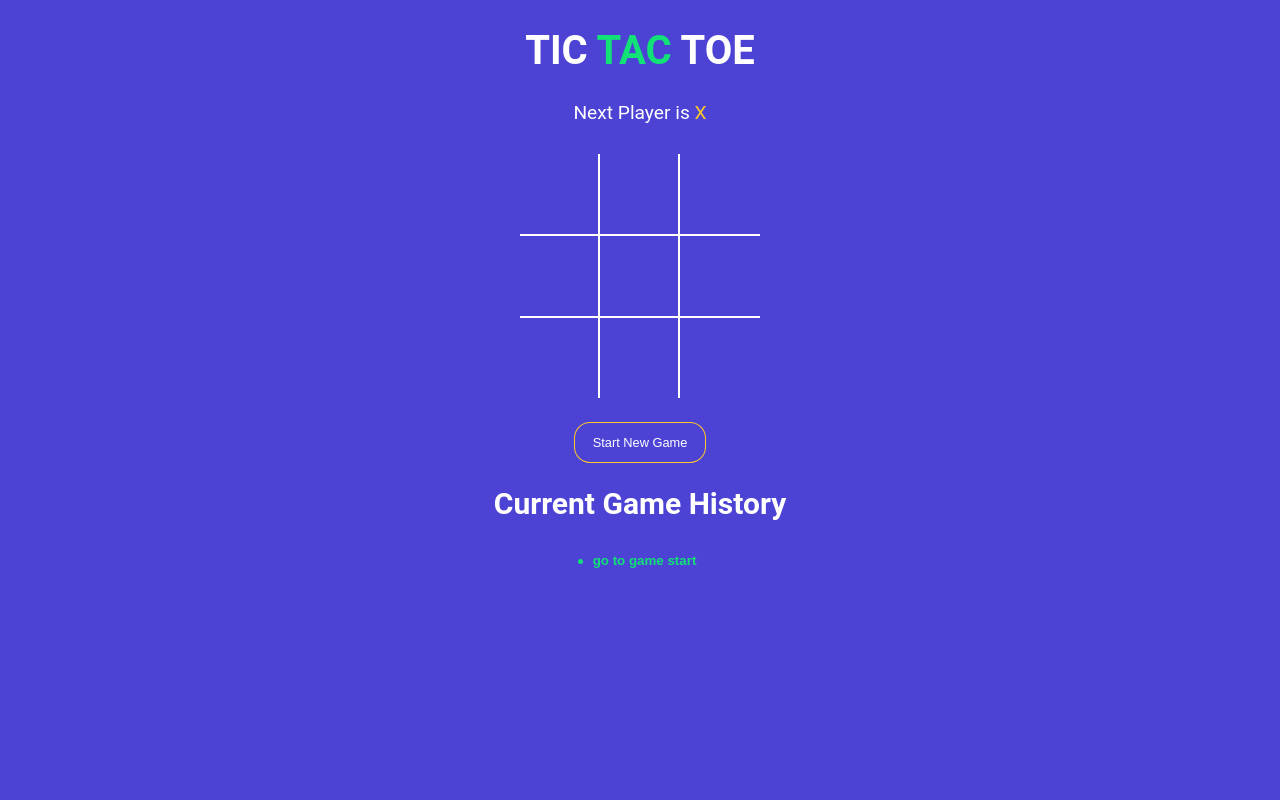
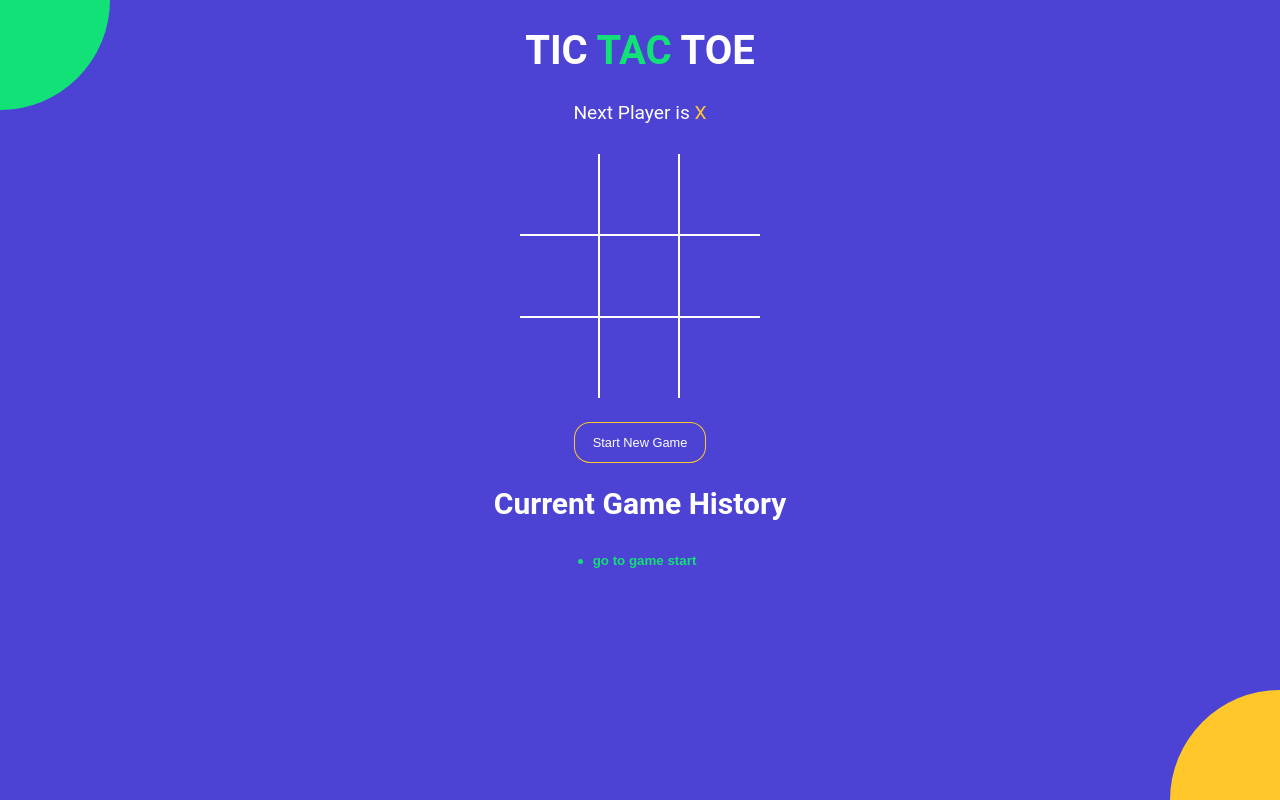
Before and after one commit to Kinuganjhu/Test, a React (Vite) app: page / in a window 1280 px wide. Built offline with nearby package versions, Linux system fonts and the light colour scheme.

Commit message:
Update App.jsx

```diff
--- a/src/App.jsx
+++ b/src/App.jsx
@@ -62,6 +62,7 @@ export default function App() {
       <h2>Current Game History</h2>
 
       <History history={history} moveTo={moveTO} currentMove={currentMove} />
+      <div className= 'bg-balls'/>
     </div>
   );
 }
```
